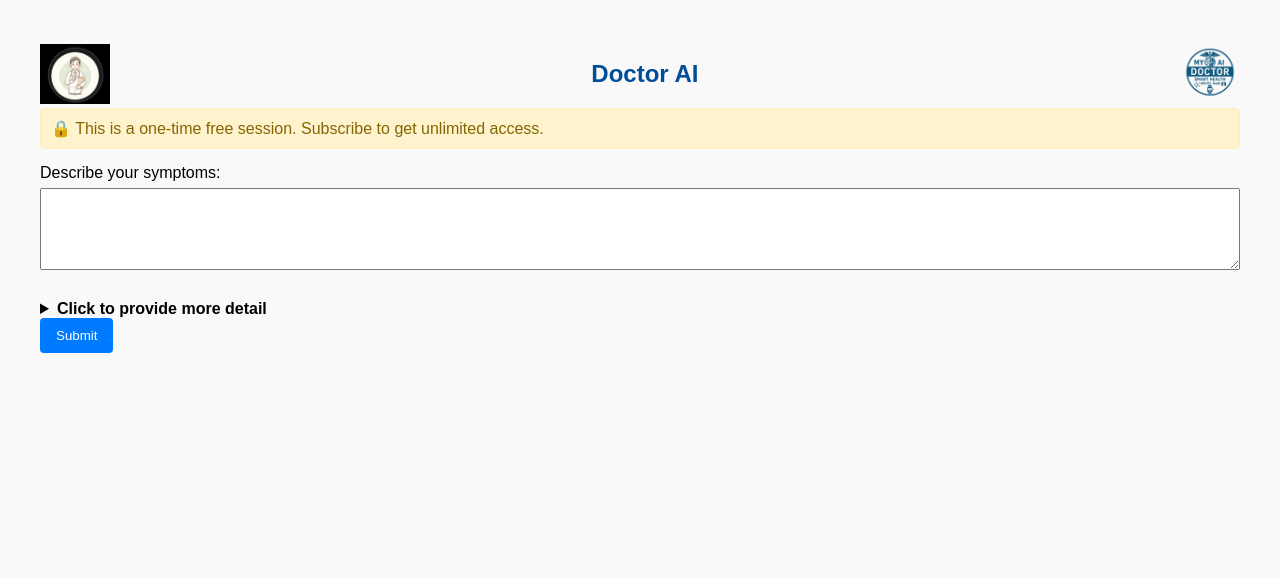
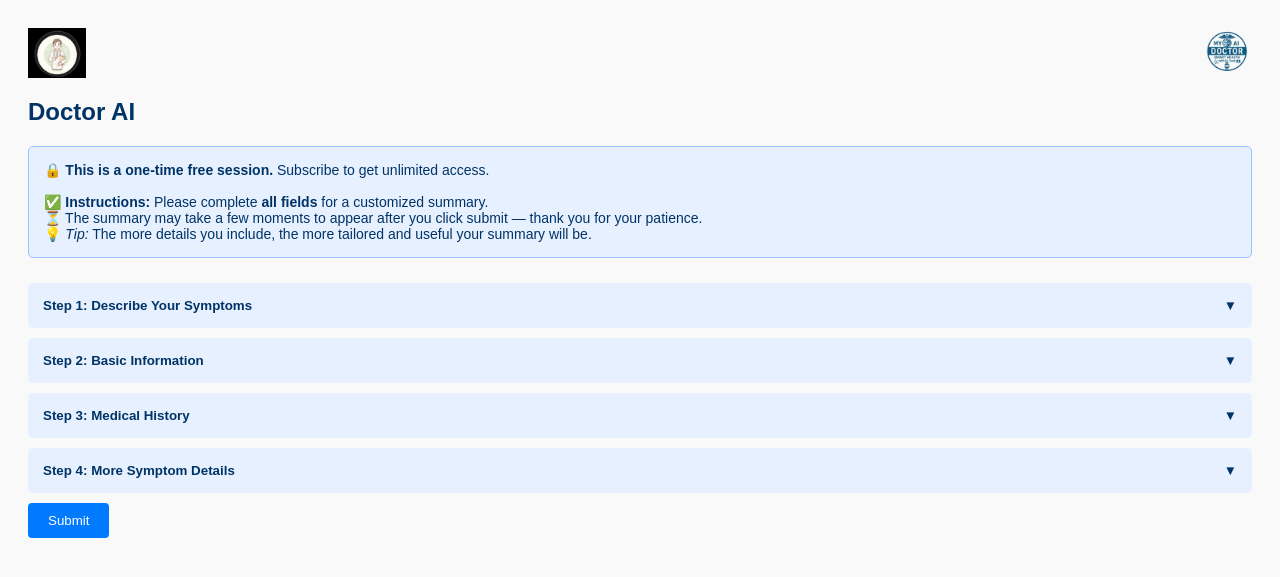
Before and after one commit to Asaabmd/doctor-ai, a Flask app: page / in a window 1280 px wide. Shown: the top 577 px of the page. Run offline with Flask 3, Linux system fonts and the light colour scheme.

Commit message:
Update app and index with final logic, popup, voice input, and restriction

```diff
--- a/app.py
+++ b/app.py
@@ -1,101 +1,106 @@
-from flask import Flask, render_template, request, make_response
+from flask import Flask, render_template, request, redirect, url_for, make_response
 import openai
 import os
 
 app = Flask(__name__)
 openai.api_key = os.getenv("OPENAI_API_KEY")
 
-def ask_chatgpt(symptoms: str, context: dict) -> str:
-    context_summary = "\n".join([
-        f"Age Range: {context.get('age_range', 'unknown')}",
-        f"Sex/Gender: {context.get('sex', 'unknown')}",
-        f"Known Conditions: {context.get('existing_conditions', 'unknown')}",
-        f"Allergies: {context.get('allergies', 'unknown')}",
-        f"Medications: {context.get('medications', 'unknown')}",
-        f"Onset: {context.get('onset', 'unknown')}",
-        f"What Makes It Better: {context.get('better', 'unknown')}",
-        f"What Makes It Worse: {context.get('worse', 'unknown')}",
-        f"Severity (1-10): {context.get('severity', 'unknown')}",
-        f"Treatments Tried: {context.get('treatments', 'unknown')}"
-    ])
-
-    prompt = (
-        f"You are a board-certified family medicine physician writing an educational summary.\n\n"
-        f"Patient profile and HPI:\n{context_summary}\n\n"
-        f"Reported symptoms:\n{symptoms}\n\n"
-        f"Please include:\n"
-        f"1. Differential diagnosis (possible causes)\n"
-        f"2. Common OTC medications (avoid Rx)\n"
-        f"3. Home/lifestyle measures\n"
-        f"4. Red flags requiring urgent care\n"
-        f"5. Strong disclaimer that this is educational only\n\n"
-        f"Use clear headings and bullet points. Consider timing, severity, and prior treatments."
-    )
-
-    response = openai.ChatCompletion.create(
-        model="gpt-4",
-        messages=[
-            {"role": "system", "content": "You are a cautious, educational AI medical assistant. Avoid treatment or diagnostic claims."},
-            {"role": "user", "content": prompt}
-        ],
-        temperature=0.6
-    )
-    return response['choices'][0]['message']['content']
+# Prevent caching so users don’t reuse session accidentally
+@app.after_request
+def add_header(response):
+    response.cache_control.no_store = True
+    return response
 
 @app.route("/", methods=["GET", "POST"])
 def index():
-    if request.args.get("access") == "granted":
-        resp = make_response(render_template("index.html", response=""))
-        resp.set_cookie("access_granted", "true", max_age=60*60*24*365)
+    response_text = None
+    followup_mode = False
+
+    use_count = int(request.cookies.get("use_count", 0))
+
+    if use_count >= 1 and request.method == "POST":
+        return render_template("index.html", response="🔒 This was a one-time free session. Please subscribe for unlimited access.", use_count=use_count)
+
+    if request.method == "POST":
+        # Collect form data
+        symptoms = request.form.get("symptoms", "")
+        age_range = request.form.get("age_range", "")
+        sex = request.form.get("sex", "")
+        conditions = request.form.get("existing_conditions", "")
+        allergies = request.form.get("allergies", "")
+        meds = request.form.get("medications", "")
+        onset = request.form.get("onset", "")
+        better = request.form.get("better", "")
+        worse = request.form.get("worse", "")
+        severity = request.form.get("severity", "")
+        tried = request.form.get("treatments", "")
+
+        prompt = f"""
+You are Doctor AI, a helpful educational triage assistant. Based on the following details, provide a clear, compassionate summary of what might be going on.
+
+Symptoms: {symptoms}
+Age: {age_range}
+Sex: {sex}
+Existing Conditions: {conditions}
+Allergies: {allergies}
+Medications: {meds}
+Onset: {onset}
+Improved by: {better}
+Worsened by: {worse}
+Severity: {severity}
+Treatments tried: {tried}
+
+End the summary with a friendly reminder that this is not medical advice and to consult a healthcare professional in person.
+"""
+
+        try:
+            result = openai.ChatCompletion.create(
+                model="gpt-4",
+                messages=[
+                    {"role": "system", "content": "You are a friendly AI health educator."},
+                    {"role": "user", "content": prompt}
+                ]
+            )
+            response_text = result['choices'][0]['message']['content']
+
+            # Add lighthearted professional message
+            response_text += "\n\n🩺 Remember: Doctor AI is here to help educate, not replace your real doctor. That would be malpractice! 😉"
+
+        except Exception as e:
+            response_text = f"An error occurred: {e}"
+
+        # Set cookie to mark usage
+        resp = make_response(render_template("index.html", response=response_text, use_count=1))
+        resp.set_cookie("use_count", "1", max_age=60*60*24)
         return resp
 
-    has_access = request.cookies.get("access_granted") == "true"
-    use_count = int(request.cookies.get("use_count", 0))
+    return render_template("index.html", response=None, use_count=use_count)
 
-    if not has_access and use_count >= 1 and request.method == "POST":
-        return render_template("index.html", response="🔒 This free version allows only one summary. Please subscribe for unlimited access.")
-
-    output = ""
-    if request.method == "POST":
-        symptoms = request.form.get("symptoms", "")
-        context = {
-            "age_range": request.form.get("age_range", "skip"),
-            "sex": request.form.get("sex", "skip"),
-            "existing_conditions": request.form.get("existing_conditions", "skip"),
-            "allergies": request.form.get("allergies", "skip"),
-            "medications": request.form.get("medications", "skip"),
-            "onset": request.form.get("onset", "unknown"),
-            "better": request.form.get("better", "unknown"),
-            "worse": request.form.get("worse", "unknown"),
-            "severity": request.form.get("severity", "unknown"),
-            "treatments": request.form.get("treatments", "unknown"),
-        }
-
-        try:
-            output = ask_chatgpt(symptoms, context)
-        except Exception as e:
-            output = f"⚠️ Error: {e}"
-
-        if not has_access:
-            resp = make_response(render_template("index.html", response=output))
-            resp.set_cookie("use_count", str(use_count + 1), max_age=60*60*24*30)
-            return resp
-
-    return render_template("index.html", response=output)
 
 @app.route("/followup", methods=["POST"])
 def followup():
-    followup_question = request.form.get("followup", "")
+    question = request.form.get("followup", "")
+    if not question:
+        return redirect(url_for("index"))
+
+    prompt = f"""
+You previously provided a health education summary. Now the user has a follow-up question: {question}
+Please respond in a clear, educational tone.
+"""
+
     try:
-        reply = openai.ChatCompletion.create(
+        result = openai.ChatCompletion.create(
             model="gpt-4",
             messages=[
-                {"role": "system", "content": "You are a careful and informative AI doctor. Clarify medical questions in a safe, educational manner."},
-                {"role": "user", "content": f"A patient has a follow-up question:\n\n{followup_question}\n\nPlease answer clearly and briefly, and remind them this is educational only."}
-            ],
-            temperature=0.6
+                {"role": "system", "content": "You are a friendly AI health educator answering follow-up questions."},
+                {"role": "user", "content": prompt}
+            ]
         )
-        followup_response = reply['choices'][0]['message']['content']
+        answer = result['choices'][0]['message']['content']
     except Exception as e:
-        followup_response = f"⚠️ Error: {e}"
-    return render_template("index.html", response=followup_response)
+        answer = f"An error occurred: {e}"
+
+    return render_template("index.html", response=answer, use_count=1)
+
+if __name__ == "__main__":
+    app.run(debug=True)
--- a/templates/index.html
+++ b/templates/index.html
@@ -7,101 +7,121 @@
   <style>
     body {
       font-family: Arial, sans-serif;
-      margin: 40px;
       background-color: #f9f9f9;
+      padding: 20px;
     }
-
-    .top-header {
-      display: flex;
-      justify-content: space-between;
-      align-items: center;
+    h2 {
+      color: #003366;
     }
-
-    .top-header img {
-      height: 60px;
+    .accordion {
+      background-color: #e6f0ff;
+      color: #003366;
+      cursor: pointer;
+      padding: 15px;
+      width: 100%;
+      border: none;
+      outline: none;
+      text-align: left;
+      transition: 0.4s;
+      border-radius: 5px;
+      margin-top: 10px;
+      font-weight: bold;
     }
-
-    h2 {
-      color: #004d99;
-      flex-grow: 1;
-      text-align: center;
+    .accordion:after {
+      content: '\25BC';
+      float: right;
     }
-
-    .section {
-      margin-bottom: 20px;
+    .accordion.active:after {
+      content: "\25B2";
     }
-
-    .mic-icon {
-      margin-left: 10px;
-      cursor: pointer;
+    .panel {
+      padding: 10px 15px;
+      background-color: white;
+      display: none;
+      overflow: hidden;
+      border-radius: 5px;
+      border: 1px solid #cce0ff;
     }
-
     .notice {
-      background-color: #fff3cd;
-      border: 1px solid #ffeeba;
-      padding: 10px;
+      background-color: #e6f0ff;
+      border: 1px solid #99c2ff;
+      color: #003366;
+      padding: 15px;
       margin-bottom: 15px;
       border-radius: 5px;
-      color: #856404;
+      font-size: 14px;
     }
-
+    .mic-icon {
+      cursor: pointer;
+      margin-left: 8px;
+    }
     .submit-btn {
       background-color: #007bff;
       color: white;
-      padding: 10px 16px;
+      padding: 10px 20px;
       border: none;
       border-radius: 4px;
       cursor: pointer;
+      margin-top: 10px;
     }
-
     .submit-btn:hover {
       background-color: #0056b3;
     }
-
-    textarea, input, select {
-      width: 100%;
-      padding: 10px;
-      margin: 6px 0;
-      box-sizing: border-box;
-    }
-
     .modal {
-      background: #e6f0ff;
+      background-color: #e6f0ff;
       border: 1px solid #99c2ff;
       padding: 20px;
       border-radius: 6px;
       margin-top: 20px;
     }
-
-    details summary {
-      font-weight: bold;
-      margin-top: 10px;
-      cursor: pointer;
+    textarea, input, select {
+      width: 100%;
+      padding: 10px;
+      margin: 8px 0;
+      box-sizing: border-box;
+    }
+    .logo {
+      float: right;
+      height: 50px;
+    }
+    .doctor-img {
+      float: left;
+      height: 50px;
+    }
+    .clearfix {
+      overflow: auto;
     }
   </style>
 </head>
 <body>
 
-  <div class="top-header">
-    <img src="{{ url_for('static', filename='doctor.jpeg') }}" alt="Doctor">
-    <h2>Doctor AI</h2>
-    <img src="{{ url_for('static', filename='logo.png') }}" alt="Logo">
+  <div class="clearfix">
+    <img src="{{ url_for('static', filename='doctor.jpeg') }}" class="doctor-img" alt="Doctor Image">
+    <img src="{{ url_for('static', filename='logo.png') }}" class="logo" alt="Logo">
   </div>
 
+  <h2>Doctor AI</h2>
+
   <div class="notice">
-    🔒 This is a one-time free session. Subscribe to get unlimited access.
+    🔒 <strong>This is a one-time free session.</strong> Subscribe to get unlimited access.
+    <br><br>
+    ✅ <strong>Instructions:</strong> Please complete <strong>all fields</strong> for a customized summary.
+    <br>⏳ The summary may take a few moments to appear after you click submit — thank you for your patience.
+    <br>💡 <em>Tip:</em> The more details you include, the more tailored and useful your summary will be.
   </div>
 
   <form method="POST">
-    <div class="section">
+    <input type="hidden" name="use_count" value="{{ use_count }}">
+
+    <button type="button" class="accordion">Step 1: Describe Your Symptoms</button>
+    <div class="panel">
       <label for="symptoms">Describe your symptoms:</label>
-      <textarea name="symptoms" rows="4" required></textarea>
+      <textarea name="symptoms" required></textarea>
+      <span class="mic-icon">🎤</span>
     </div>
 
-    <details>
-      <summary>Click to provide more detail</summary>
-
-      <div class="section">
+    <button type="button" class="accordion">Step 2: Basic Information</button>
+    <div class="panel">
       <label for="age_range">Age Range:</label>
       <select name="age_range">
         <option value="skip">Prefer not to say</option>
@@ -111,9 +131,7 @@
         <option value="41-60">41–60</option>
         <option value="61+">61+</option>
       </select>
-      </div>
-
-      <div class="section">
+      <br>
       <label for="sex">Sex/Gender:</label>
       <select name="sex">
         <option value="skip">Prefer not to say</option>
@@ -123,47 +141,29 @@
       </select>
     </div>
 
-      <div class="section">
+    <button type="button" class="accordion">Step 3: Medical History</button>
+    <div class="panel">
       <label for="existing_conditions">Existing conditions:</label>
       <input type="text" name="existing_conditions">
-      </div>
-
-      <div class="section">
       <label for="allergies">Allergies:</label>
       <input type="text" name="allergies">
-      </div>
-
-      <div class="section">
       <label for="medications">Current medications:</label>
       <input type="text" name="medications">
     </div>
 
-      <div class="section">
+    <button type="button" class="accordion">Step 4: More Symptom Details</button>
+    <div class="panel">
       <label for="onset">When did it start?</label>
       <input type="text" name="onset">
-      </div>
-
-      <div class="section">
       <label for="better">What makes it better?</label>
       <input type="text" name="better">
-      </div>
-
-      <div class="section">
       <label for="worse">What makes it worse?</label>
       <input type="text" name="worse">
-      </div>
-
-      <div class="section">
       <label for="severity">Severity (1–10):</label>
       <input type="text" name="severity">
-      </div>
-
-      <div class="section">
       <label for="treatments">What have you tried?</label>
       <input type="text" name="treatments">
     </div>
-
-    </details>
 
     <button type="submit" class="submit-btn">Submit</button>
   </form>
@@ -172,7 +172,6 @@
     <div class="modal">
       <strong>Doctor AI Summary:</strong>
       <p>{{ response | safe }}</p>
-
       <form method="POST" action="/followup">
         <label for="followup">Have a follow-up question?</label>
         <textarea name="followup" rows="2" placeholder="Ask your follow-up..." required></textarea>
@@ -182,5 +181,16 @@
     </div>
   {% endif %}
 
+  <script>
+    const acc = document.getElementsByClassName("accordion");
+    for (let i = 0; i < acc.length; i++) {
+      acc[i].addEventListener("click", function () {
+        this.classList.toggle("active");
+        const panel = this.nextElementSibling;
+        panel.style.display = panel.style.display === "block" ? "none" : "block";
+      });
+    }
+  </script>
+
 </body>
 </html>
```
Lines whose indentation alone changed are shown as unchanged.
